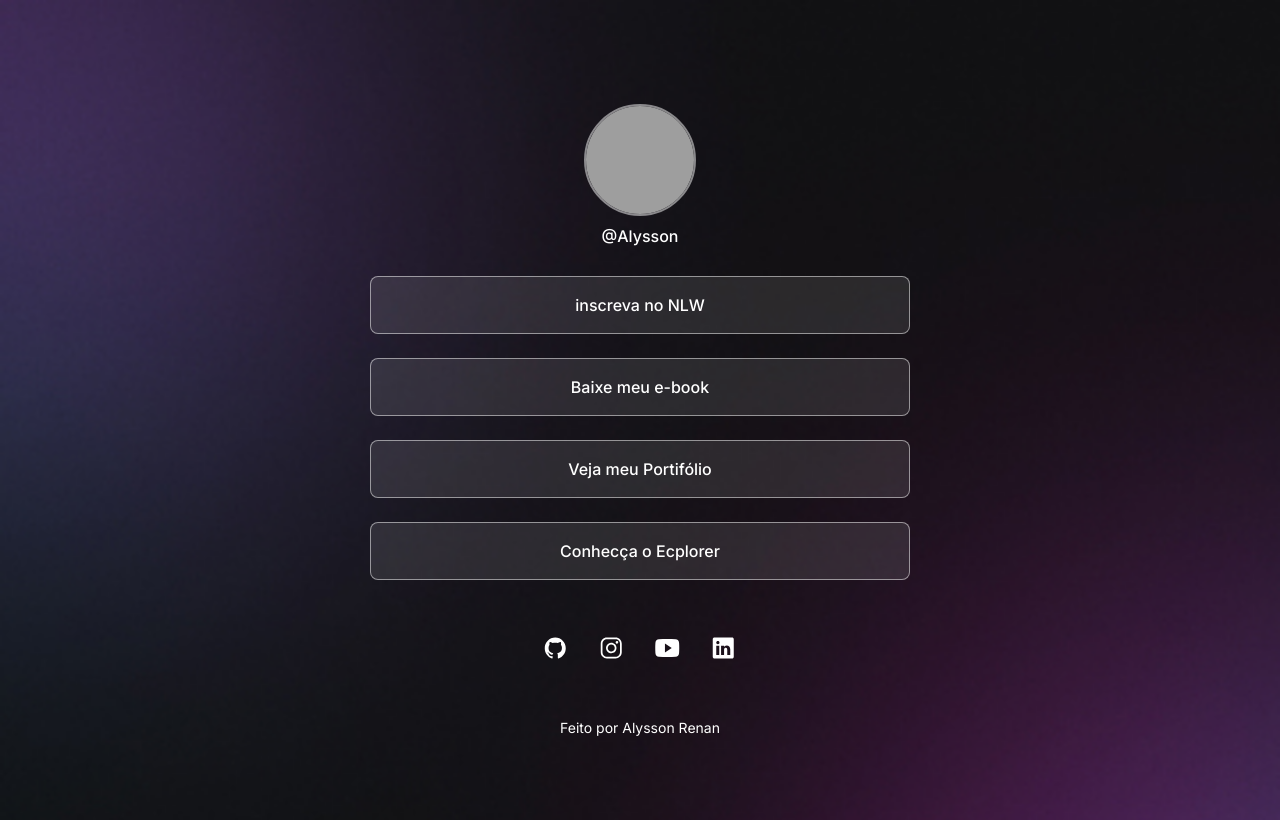
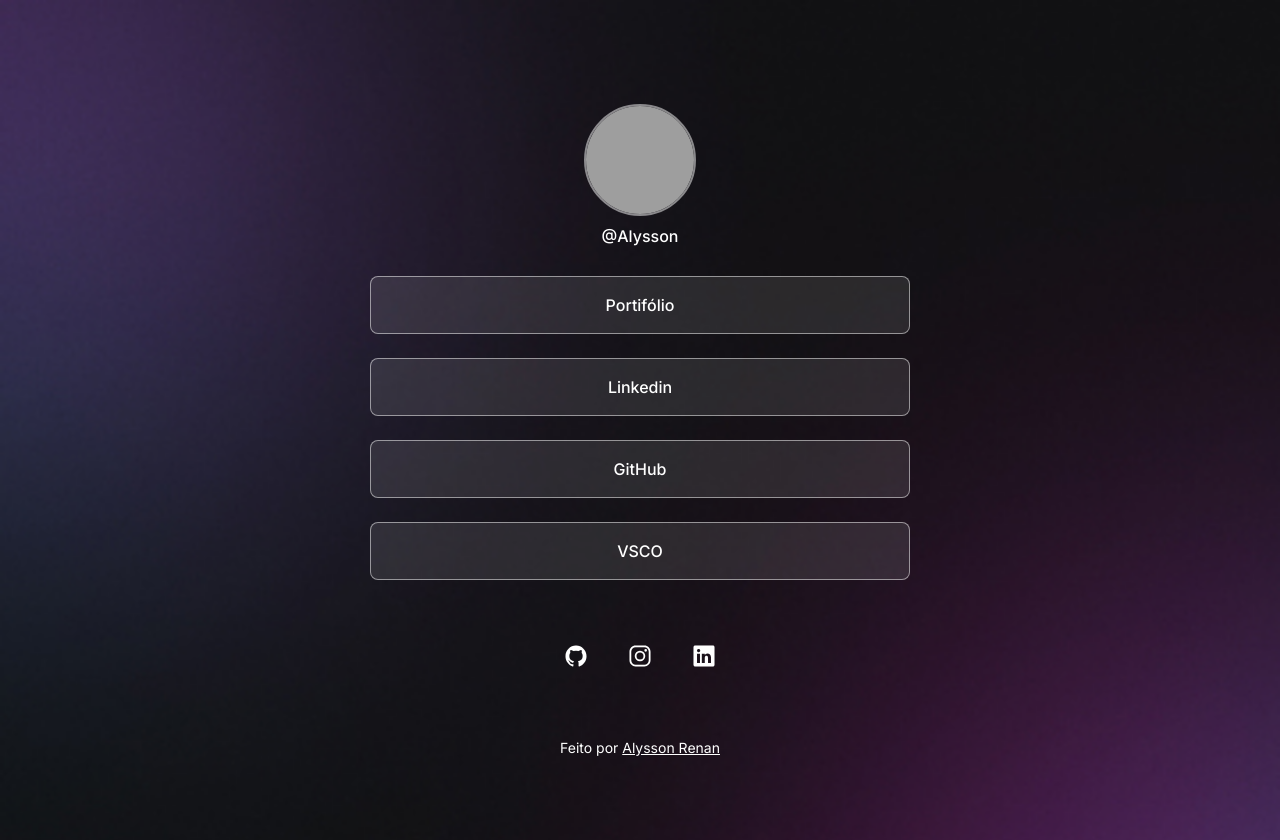
Before and after one commit to AlRenp/foguetes, a plain HTML site: page Discover/project/social-media/index.html in a window 1280 px wide. Drawn offline with nearby package versions, Linux system fonts and the light colour scheme; grey boxes are pictures that could not be loaded.

Commit message:
add links

```diff
--- a/Discover/project/social-media/index.html
+++ b/Discover/project/social-media/index.html
@@ -29,30 +29,41 @@
             <section class="list-links">
                 <ul>
                     <li>
-                        <a href="#">inscreva no NLW</a>
+                        <a href="#">Portifólio</a>
                     </li>
                     <li>
-                        <a href="#">Baixe meu e-book</a>
+                        <a href="https://linkedin.com/in/alyssonrenan" target="_blank">Linkedin</a>
                     </li>
                     <li>
-                        <a href="#">Veja meu Portifólio</a>
+                        <a href="https://github.com/alrenp" target="_blank">GitHub</a>
                     </li>
                     <li>
-                        <a href="#">Conhecça o Ecplorer</a>
+                        <a href="https://vsco.co/4ysson" target="_blank">VSCO</a>
                     </li>
                 </ul>
             </section>
             <section class="social-media">
-                <img src="assets/git_icon.svg" alt="" srcset="">
-                <img src="assets/insta_iconn.svg" alt="" srcset="">
-                <img src="assets/youtube_icon.svg" alt="" srcset="">
-                <img src="assets/linkedin_icon.svg" alt="" srcset="">
+                <a href="">
+                    <ion-icon name="logo-github"></ion-icon>
+                </a>
+                <a href="">
+                    <ion-icon name="logo-instagram"></ion-icon>
+                </a>
+                <a href="">
+                    <ion-icon name="logo-linkedin"></ion-icon>
+                </a>
             </section>
         </main>
         <footer>
-            <p>Feito por Alysson Renan</a></p>
+            <p>Feito por
+                <a href="http://instagram.com/4ysson" target="_blank">
+                    Alysson Renan
+                </a>
+            </p>
         </footer>
     </div>
+    <script type="module" src="https://unpkg.com/ionicons@7.1.0/dist/ionicons/ionicons.esm.js"></script>
+    <script nomodule src="https://unpkg.com/ionicons@7.1.0/dist/ionicons/ionicons.js"></script>
 </body>
 
 </html>
--- a/Discover/project/social-media/style.css
+++ b/Discover/project/social-media/style.css
@@ -23,9 +23,23 @@
 
 }
 
+.light {
+    background: url(assets/bg-mobile-light.jpg) no-repeat top center/cover;
+
+    --text-color-dark-mode: var(--text-c);
+    --stroke-color-dark-mode: var(--stroke-color-light-mode);
+    --surface-color-dark-mode: var(--surface-color-light-mode);
+    --surface-color-dark-mode-hover: var(--surface-color-light-mode-hover);
+    --highlight-color-dark-mode: var(--highlight-color-light-mode);
+}
+
 /* Geral */
+header a,
+main a {
+    text-decoration: none;
+}
+
 a {
-    text-decoration: none;
     color: var(--text-color-dark-mode);
 }
 
@@ -55,7 +69,6 @@
 
 #app,
 figure,
-ul,
 .social-media {
     display: flex;
     flex-direction: column;
@@ -79,18 +92,19 @@
 }
 
 main ul {
+    display: flex;
+    flex-direction: column;
+    gap: 2.4rem;
     margin-top: 2.8rem;
-    gap: 2.4rem;
-    text-align: center;
 }
 
-main li {
-    width: 100%;
+main li a {
+    display: flex;
     padding: 1.6rem 2.4rem;
     border-radius: .8rem;
+    justify-content: center;
     border: 1px solid var(--stroke-color-dark-mode);
     background-color: var(--surface-color-dark-mode);
-
 }
 
 main li:hover {
@@ -101,8 +115,19 @@
 main .social-media {
     flex-direction: row;
     justify-content: center;
-    gap: 1.6rem;
+    gap: .8rem;
     margin-top: 4.8rem;
+}
+
+main .social-media ion-icon {
+    width: 2.4rem;
+    height: 2.4rem;
+    padding: 1.6rem;
+}
+
+main .social-media ion-icon:hover {
+    background: var(--highlight-color-dark-mode);
+    border-radius: 50%;
 }
 
 footer {
@@ -111,7 +136,3 @@
     font-weight: 400;
     line-height: 2.4rem;
 }
-
-.light {
-    background: url(assets/bg-mobile-light.jpg) no-repeat top center/cover;
-}
```
